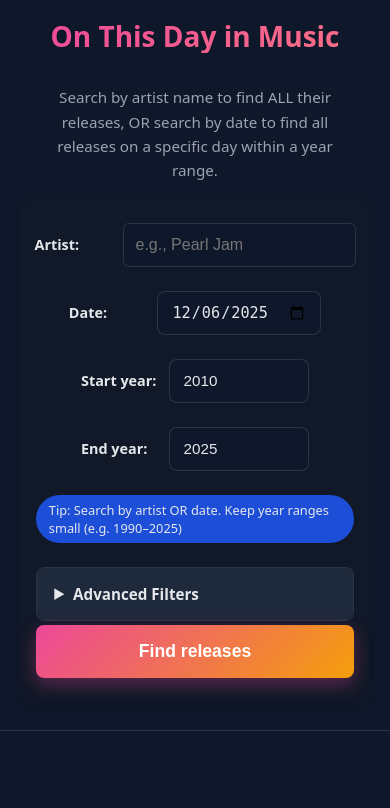
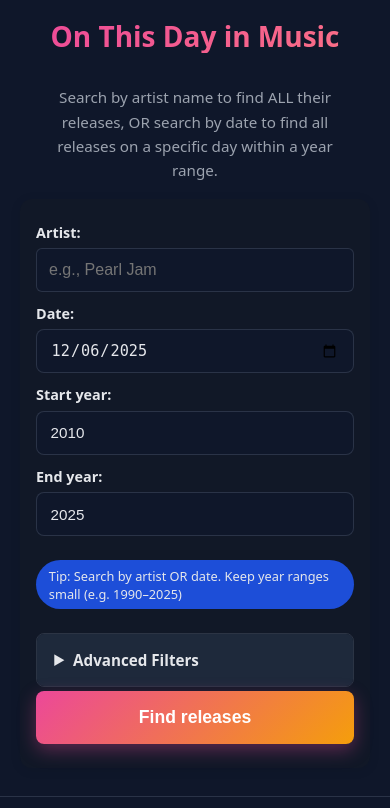
Before and after one commit to ericsjaffe/music-news-site, a Flask app: page /releases in a window 390 px wide. Shown: the part 70-878 px from the top of the page. Before the commit the page ends 801 px from the top, so only its background shows below. Run offline with Flask 3, Linux system fonts and the light colour scheme; tables that the repository leaves empty hold one stand-in row (values such as "Sample post").

Commit message:
Add mobile responsive styles for inline forms, advanced search toggle, and market tabs

```diff
--- a/static/styles.css
+++ b/static/styles.css
@@ -828,6 +828,24 @@ body {
     gap: 0.75rem;
   }
 
+  /* Inline form fields stack on mobile */
+  .form-row-inline {
+    flex-direction: column;
+    gap: 0.75rem;
+    align-items: stretch;
+  }
+
+  .form-field-inline {
+    flex-direction: column;
+    align-items: flex-start;
+    gap: 0.4rem;
+  }
+
+  .form-field-inline input {
+    width: 100%;
+    min-width: 100%;
+  }
+
   .form-field {
     min-width: 100%;
   }
```
Also changed, not shown: templates/touring.html (+10 -0 lines).
